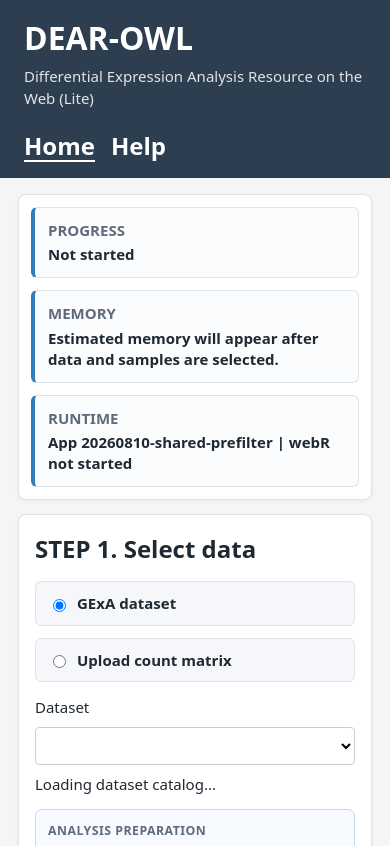
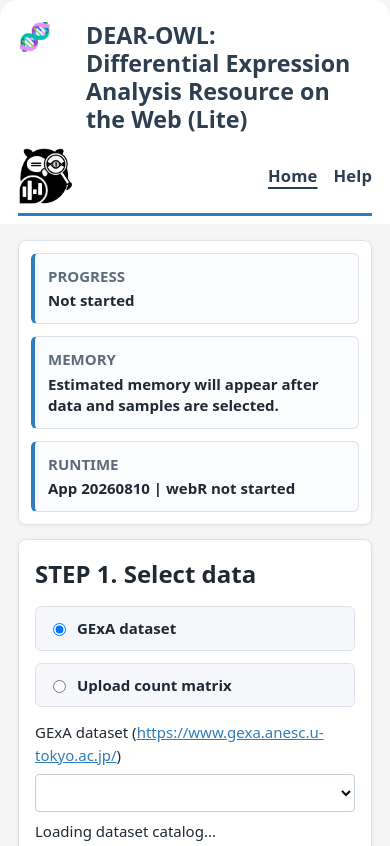
Before and after one commit to kota200/DEAR-OWL, a plain HTML site: page index.html in a window 390 px wide. Shown: the top 846 px of the page. Drawn offline with Linux system fonts and the light colour scheme.

Commit message:
Refresh header branding and add owl artwork

```diff
--- a/css/deseq-app.css
+++ b/css/deseq-app.css
@@ -103,36 +103,78 @@ a {
 }
 
 .site-header {
+  position: relative;
+  display: grid;
+  grid-template-columns: auto minmax(0, 1fr) auto;
+  align-items: center;
+  gap: 22px;
+  min-height: 142px;
+  border-radius: 18px 18px 0 0;
+  padding: 28px 40px 22px;
+  color: var(--header);
+  background: #fff;
+}
+
+.site-header::after {
+  position: absolute;
+  right: 40px;
+  bottom: 10px;
+  left: 40px;
+  height: 3px;
+  background: var(--accent);
+  content: "";
+}
+
+.site-brand {
+  display: flex;
+  flex: 0 1 auto;
+  flex-wrap: wrap;
+  align-items: baseline;
+  gap: 0 0.45rem;
+  min-width: 0;
+}
+
+.site-brand-lockup {
   display: flex;
   align-items: center;
-  justify-content: space-between;
   gap: 18px;
-  padding: 14px 24px;
-  color: #fff;
-  background: var(--header);
+  min-width: 0;
+  width: max-content;
+  max-width: 100%;
 }
 
 .site-header h1 {
   margin: 0;
-  font-size: 2.13rem;
+  color: var(--header);
+  font-size: clamp(1.65rem, 2.2vw, 2.5rem);
+  line-height: 1.2;
+}
+
+.site-header h1::after {
+  content: ":";
 }
 
 .site-header p {
-  margin: 3px 0 0;
-  color: rgba(255, 255, 255, 0.86);
-  font-size: 1rem;
+  margin: 0;
+  color: var(--header);
+  font-size: clamp(1.65rem, 2.2vw, 2.5rem);
+  font-weight: 700;
+  line-height: 1.2;
 }
 
 .site-header nav {
   display: flex;
+  grid-column: 3;
   gap: 16px;
+  justify-self: end;
   white-space: nowrap;
 }
 
 .site-header nav a {
-  color: #fff;
+  color: var(--header);
   font-size: 1.6rem;
-  font-weight: 700;
+  font-weight: 900;
+  letter-spacing: 0.01em;
   text-decoration: none;
 }
 
@@ -140,6 +182,17 @@ a {
   text-decoration: underline;
   text-decoration-thickness: 2px;
   text-underline-offset: 5px;
+}
+
+.site-dna-mark {
+  font-size: 2.2rem;
+  line-height: 1;
+}
+
+.site-owl-mark {
+  width: 74px;
+  height: 78px;
+  object-fit: contain;
 }
 
 .app-shell {
@@ -1338,14 +1391,61 @@ tbody tr:hover {
 }
 
 @media (max-width: 720px) {
-  .site-header,
   .selector-heading {
     flex-direction: column;
     align-items: flex-start;
   }
 
+  .site-header {
+    grid-template-columns: auto minmax(0, 1fr);
+    gap: 14px;
+    min-height: 0;
+    padding: 22px 18px 18px;
+  }
+
+  .site-header::after {
+    right: 18px;
+    bottom: 8px;
+    left: 18px;
+  }
+
+  .site-brand {
+    grid-column: 2;
+    grid-row: 1;
+    display: block;
+  }
+
+  .site-brand-lockup {
+    display: contents;
+  }
+
+  .site-header h1,
+  .site-header p {
+    font-size: 1.55rem;
+  }
+
   .site-header nav {
+    grid-column: 2;
+    grid-row: 2;
     flex-wrap: wrap;
+  }
+
+  .site-header nav a {
+    font-size: 1.1rem;
+  }
+
+  .site-dna-mark {
+    grid-column: 1;
+    grid-row: 1;
+    align-self: start;
+    font-size: 1.8rem;
+  }
+
+  .site-owl-mark {
+    grid-column: 1;
+    grid-row: 2;
+    width: 54px;
+    height: 58px;
   }
 
   .status-strip,
--- a/index.html
+++ b/index.html
@@ -11,13 +11,17 @@
     content="default-src 'self' data: blob:; script-src 'self' 'unsafe-eval' 'wasm-unsafe-eval'; worker-src 'self' blob:; connect-src 'self'; img-src 'self' data: blob:; style-src 'self';"
   >
   <title>DEAR-OWL</title>
-  <link rel="stylesheet" href="./css/deseq-app.css?v=20260810-shared-prefilter">
+  <link rel="stylesheet" href="./css/deseq-app.css?v=20260813-header-layout-5">
 </head>
 <body>
   <header class="site-header">
-    <div>
-      <h1>DEAR-OWL</h1>
-      <p>Differential Expression Analysis Resource on the Web (Lite)</p>
+    <span class="site-dna-mark" aria-hidden="true">🧬</span>
+    <div class="site-brand-lockup">
+      <div class="site-brand">
+        <h1>DEAR-OWL</h1>
+        <p>Differential Expression Analysis Resource on the Web (Lite)</p>
+      </div>
+      <img class="site-owl-mark" src="./dear-owl.png" alt="">
     </div>
     <nav aria-label="Primary">
       <a href="./index.html" aria-current="page">Home</a>
@@ -52,7 +56,7 @@
       </div>
       <div>
         <span class="status-label">Runtime</span>
-        <strong id="runtimeStatus">App 20260810-shared-prefilter | webR not started</strong>
+        <strong id="runtimeStatus">App 20260810 | webR not started</strong>
       </div>
     </section>
 
@@ -73,7 +77,7 @@
       </div>
 
       <div id="gexaPanel" class="data-panel">
-        <label for="datasetSelect">Dataset</label>
+        <label for="datasetSelect">GExA dataset (<a href="https://www.gexa.anesc.u-tokyo.ac.jp/">https://www.gexa.anesc.u-tokyo.ac.jp/</a>)</label>
         <select id="datasetSelect"></select>
         <div id="datasetInfo" class="dataset-info">Loading dataset catalog...</div>
         <div id="datasetLoadProgress" class="dataset-load-progress" hidden>
```
Also changed, not shown: help.html (+9 -5 lines), dear-owl.png (added), 1 other file.
